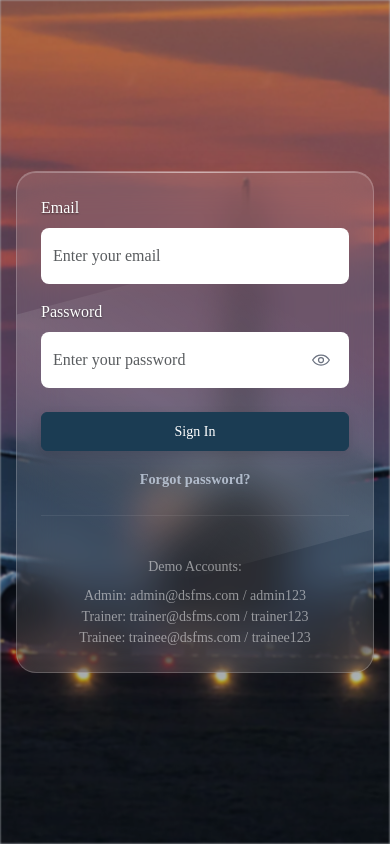
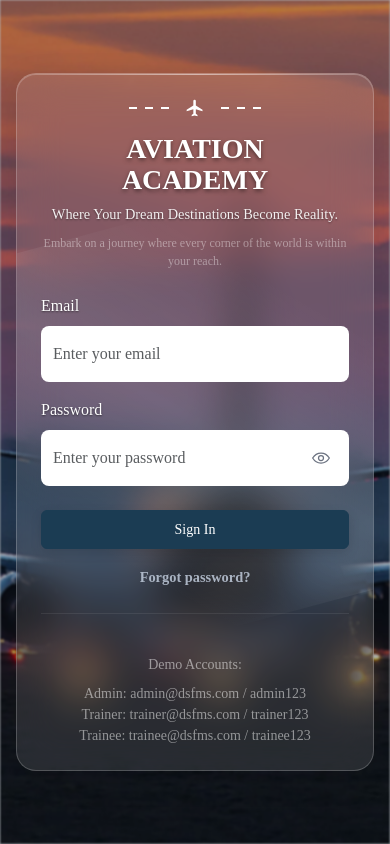
Before and after one commit to CapstoneProject-DSFMS/dsfms-template, a React (Vite) app: page / in a window 390 px wide. Built offline with nearby package versions, Linux system fonts and the light colour scheme; a web font is replaced by a local one.

Commit message:
fix responsive login

```diff
--- a/src/pages/Auth/Login.jsx
+++ b/src/pages/Auth/Login.jsx
@@ -126,7 +126,7 @@ function Login() {
       {/* Content */}
       <Container fluid className="position-relative" style={{ zIndex: 1 }}>
         <Row className="min-vh-100">
-          {/* Left Side - Promotional Content */}
+          {/* Left Side - Promotional Content (Desktop) */}
           <Col
             lg={6}
             className="d-flex align-items-center justify-content-center p-5 d-none d-lg-flex"
@@ -177,7 +177,7 @@ function Login() {
             className="d-flex align-items-center justify-content-center p-3 p-lg-5"
           >
             <div
-              className="w-100"
+              className="w-100 login-form-container"
               style={{
                 maxWidth: "400px",
                 background: "rgba(255, 255, 255, 0.1)",
@@ -186,7 +186,7 @@ function Login() {
                 border: "1px solid rgba(255, 255, 255, 0.2)",
                 boxShadow:
                   "0 8px 32px rgba(0, 0, 0, 0.1), inset 0 1px 0 rgba(255, 255, 255, 0.2)",
-                padding: window.innerWidth <= 768 ? "1.5rem" : "2.5rem",
+                padding: "2rem",
                 position: "relative",
                 overflow: "hidden",
               }}
@@ -218,6 +218,56 @@ function Login() {
                 }}
               />
               <div style={{ position: "relative", zIndex: 2 }}>
+                {/* Mobile/Tablet Title - Only visible on small screens */}
+                <div className="text-center mb-4 d-lg-none">
+                  {/* Travel Icon */}
+                  <div className="d-flex align-items-center justify-content-center mb-3">
+                    <div className="dashed-line me-3"></div>
+                    <svg
+                      width="20"
+                      height="20"
+                      viewBox="0 0 24 24"
+                      fill="none"
+                      xmlns="http://www.w3.org/2000/svg"
+                    >
+                      <path
+                        d="M21 16V14L13 9V3.5A1.5 1.5 0 0 0 11.5 2A1.5 1.5 0 0 0 10 3.5V9L2 14V16L10 13.5V19L8 20.5V22L11.5 21L15 22V20.5L13 19V13.5L21 16Z"
+                        fill="white"
+                      />
+                    </svg>
+                    <div className="dashed-line ms-3"></div>
+                  </div>
+
+                  <h1
+                    className="text-white fw-bold mb-2 mobile-title"
+                    style={{
+                      lineHeight: "1.1",
+                      textShadow: "0 2px 4px rgba(0, 0, 0, 0.5)"
+                    }}
+                  >
+                    AVIATION
+                    <br />
+                    ACADEMY
+                  </h1>
+                  <p
+                    className="text-white mb-2 mobile-subtitle"
+                    style={{
+                      opacity: 0.9,
+                      textShadow: "0 1px 2px rgba(0, 0, 0, 0.5)"
+                    }}
+                  >
+                    Where Your Dream Destinations Become Reality.
+                  </p>
+                  <p
+                    className="text-white-50 mobile-description"
+                    style={{
+                      opacity: 0.8
+                    }}
+                  >
+                    Embark on a journey where every corner of the world is within your reach.
+                  </p>
+                </div>
+
                 {error && (
                   <Alert variant="danger" className="py-2 mb-3">
                     {error}
@@ -403,6 +453,45 @@ function Login() {
             transparent 16px
           );
         }
+
+        /* Mobile responsive styles */
+        .mobile-title {
+          font-size: 1.8rem;
+        }
+
+        .mobile-subtitle {
+          font-size: 0.9rem;
+        }
+
+        .mobile-description {
+          font-size: 0.75rem;
+        }
+
+        /* Tablet styles */
+        @media (min-width: 576px) and (max-width: 991.98px) {
+          .mobile-title {
+            font-size: 2.2rem;
+          }
+
+          .mobile-subtitle {
+            font-size: 1rem;
+          }
+
+          .mobile-description {
+            font-size: 0.85rem;
+          }
+        }
+
+        /* Mobile styles */
+        @media (max-width: 575.98px) {
+          .dashed-line {
+            width: 40px;
+          }
+
+          .login-form-container {
+            padding: 1.5rem !important;
+          }
+        }
       `}</style>
     </div>
   );
```
